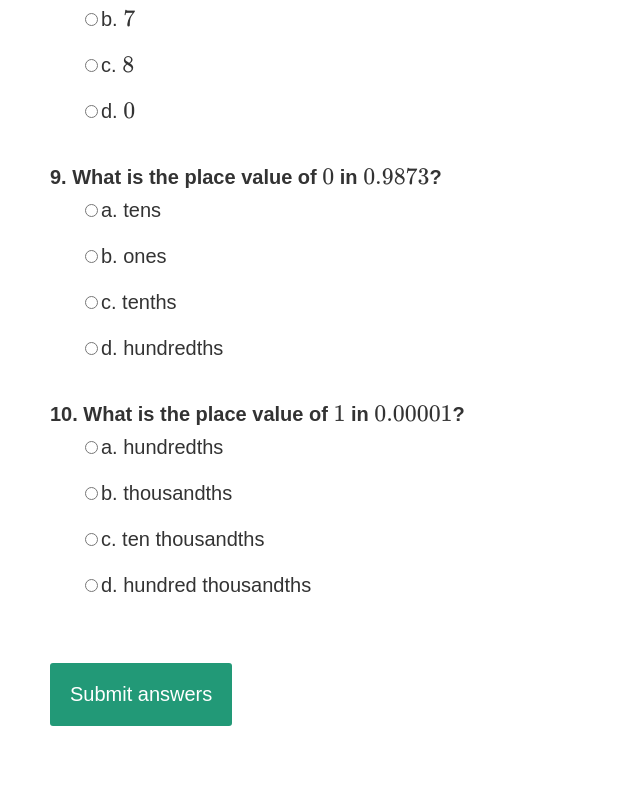
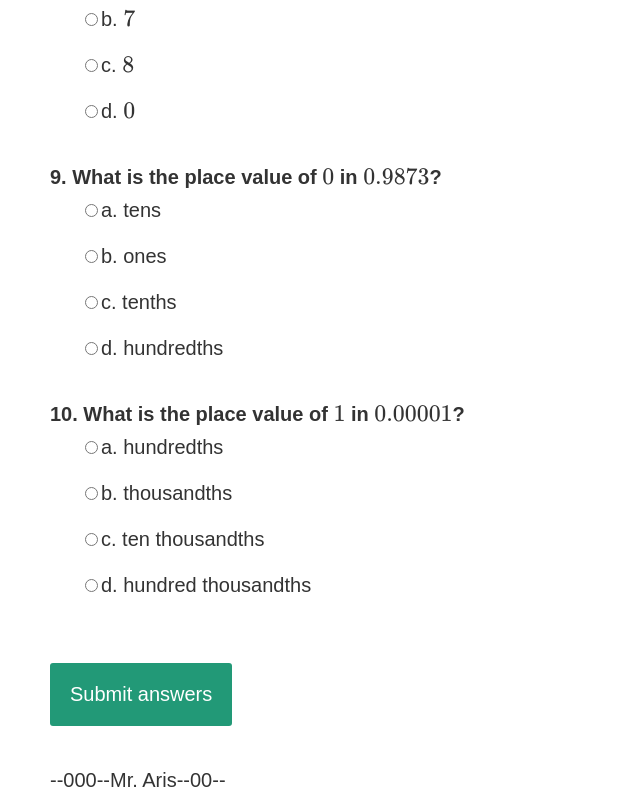
Before and after one commit to aristotleinigo9/01.01.PlaceValue, a plain HTML site: page index.html in a window 1280 px wide. Shown: the part 2091-2891 px from the top of the page, without its empty margins (0-640 px from the left). Before the commit the page ends 2845 px from the top, so only its background shows below. Drawn offline with nearby package versions, Linux system fonts and the light colour scheme.

Commit message:
Update index.html

```diff
--- a/index.html
+++ b/index.html
@@ -19,6 +19,8 @@
 	<div id="results"></div>
 
 	<script type="text/javascript" src = 'myscript.js'></script>
+	<br>
+	<footer>--000--Mr. Aris--00--</footer>
 
 </body>
 </html>
```
